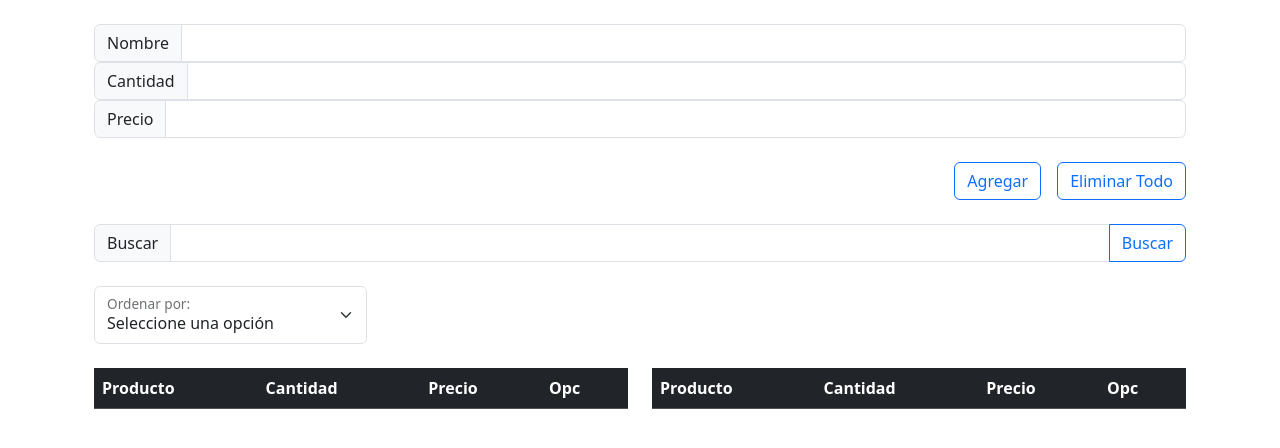
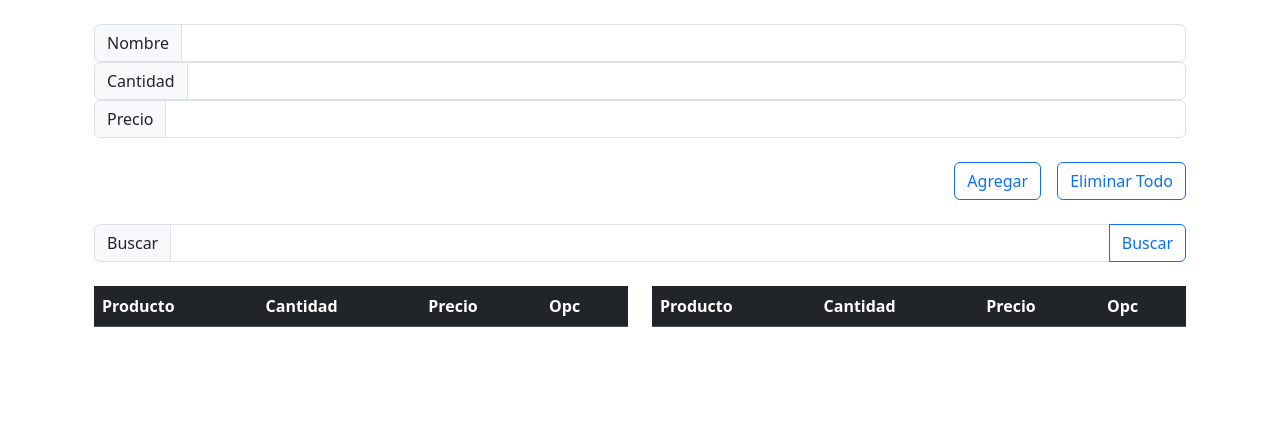
Before and after one commit to Ferchogalves/inventario, a plain HTML site: page index.html in a window 1280 px wide. Drawn offline with nearby package versions, Linux system fonts and the light colour scheme.

Commit message:
para entregar

```diff
--- a/index.html
+++ b/index.html
@@ -38,18 +38,6 @@
     </div>
     <br>
 
-    <div class="form-floating col-md-3 ">
-        <select class="form-select " id="floatingSelect " onclick="filtrar()" aria-label="Floating label select example">
-          <option selected>Seleccione una opción</option>
-          <option value="1">Nombre</option>
-          <option value="2">Precio</option>
-          <option value="3">Cantidad</option>
-        </select>
-        <label for="floatingSelect">Ordenar por:</label>
-      </div>
-
-    <br>
-
     <section class="row">
         <div class="col-md-6">
             <table class="table table-dark table-striped">
```
